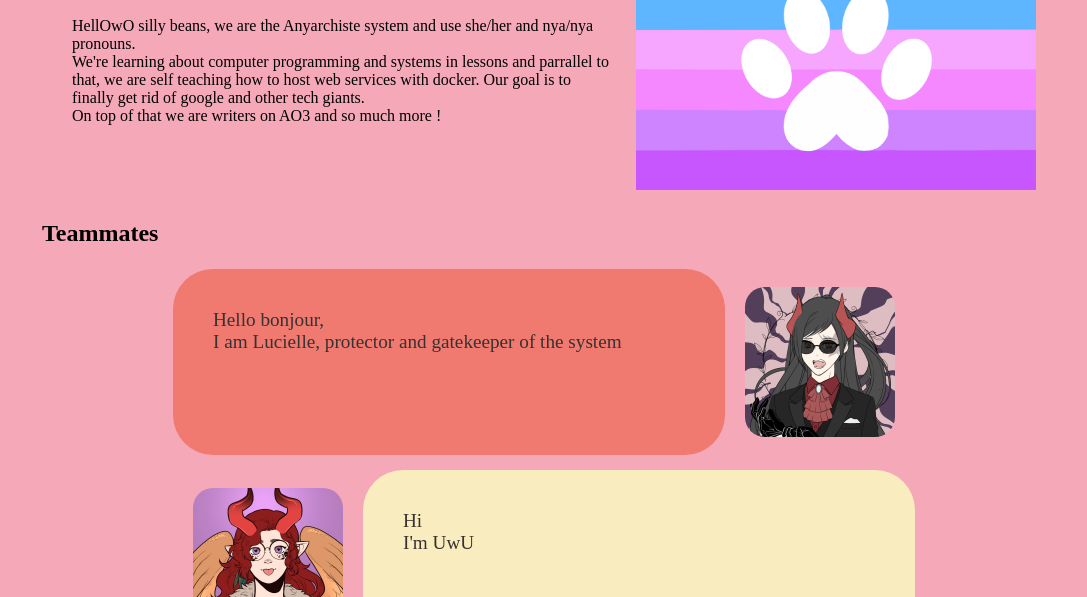
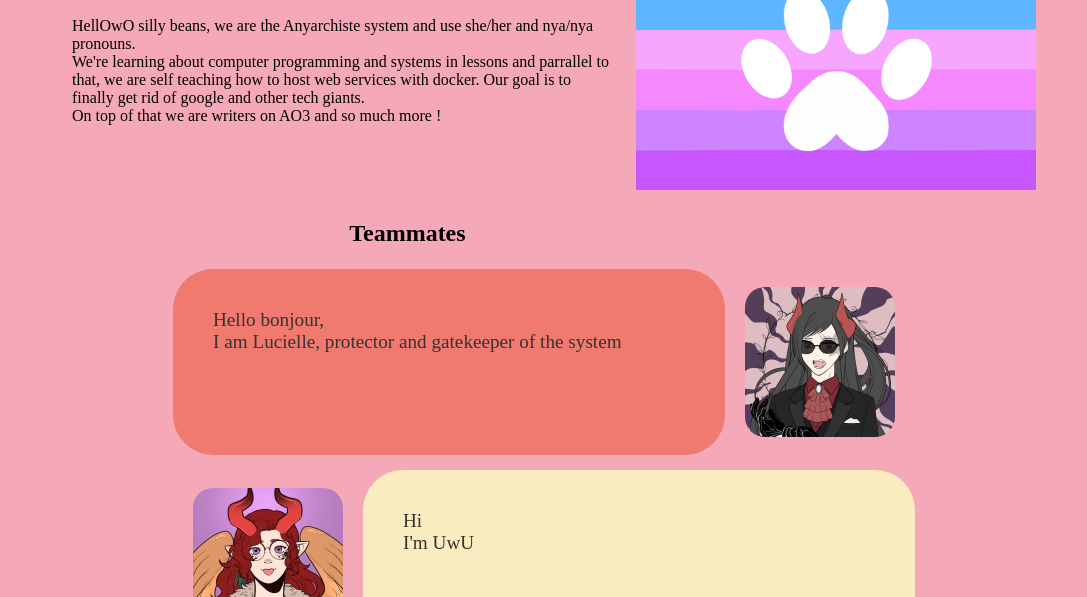
Before and after one commit to Anyarchiste/lucielle-ch, a plain HTML site: page index.html in a window 1280 px wide. Shown: the part 203-800 px from the top of the page, without its empty margins (96-1183 px from the left). Drawn offline with Linux system fonts and the light colour scheme.

Commit message:
margin teammates title

```diff
--- a/index.html
+++ b/index.html
@@ -65,7 +65,7 @@
 
             <!-- Presentation of the teammates via messages style-->
             <messages>
-                <h2 class="center">Teammates</h2>
+                <h2 id="teammates" class="center">Teammates</h2>
 
                 <!--Lucielle-->
                 <div class="flexMessages">
--- a/styles/style.css
+++ b/styles/style.css
@@ -67,6 +67,11 @@ img.catgender {
 #logo {
     height: 130px;
     width: auto;
+}
+
+#teammates {
+    margin: auto;
+    margin-left: 30%;
 }
 
 .masto {
```
